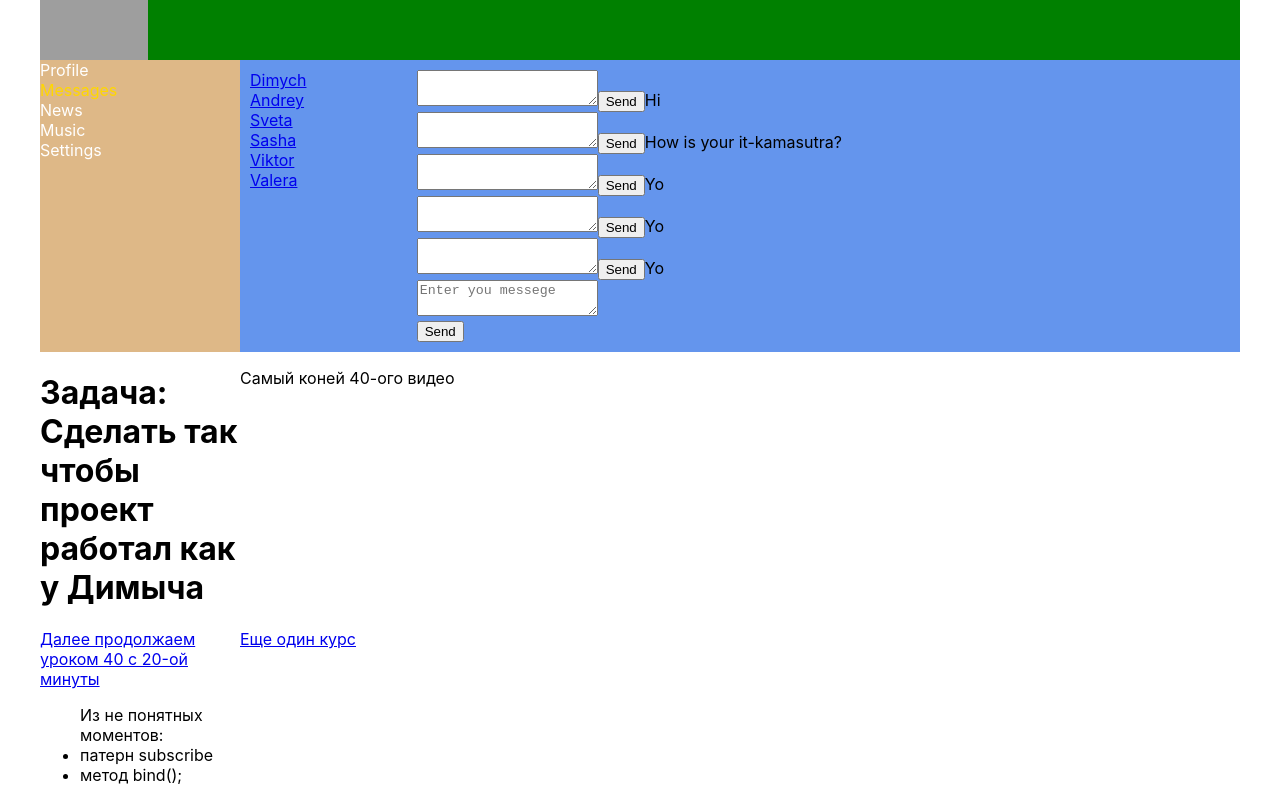
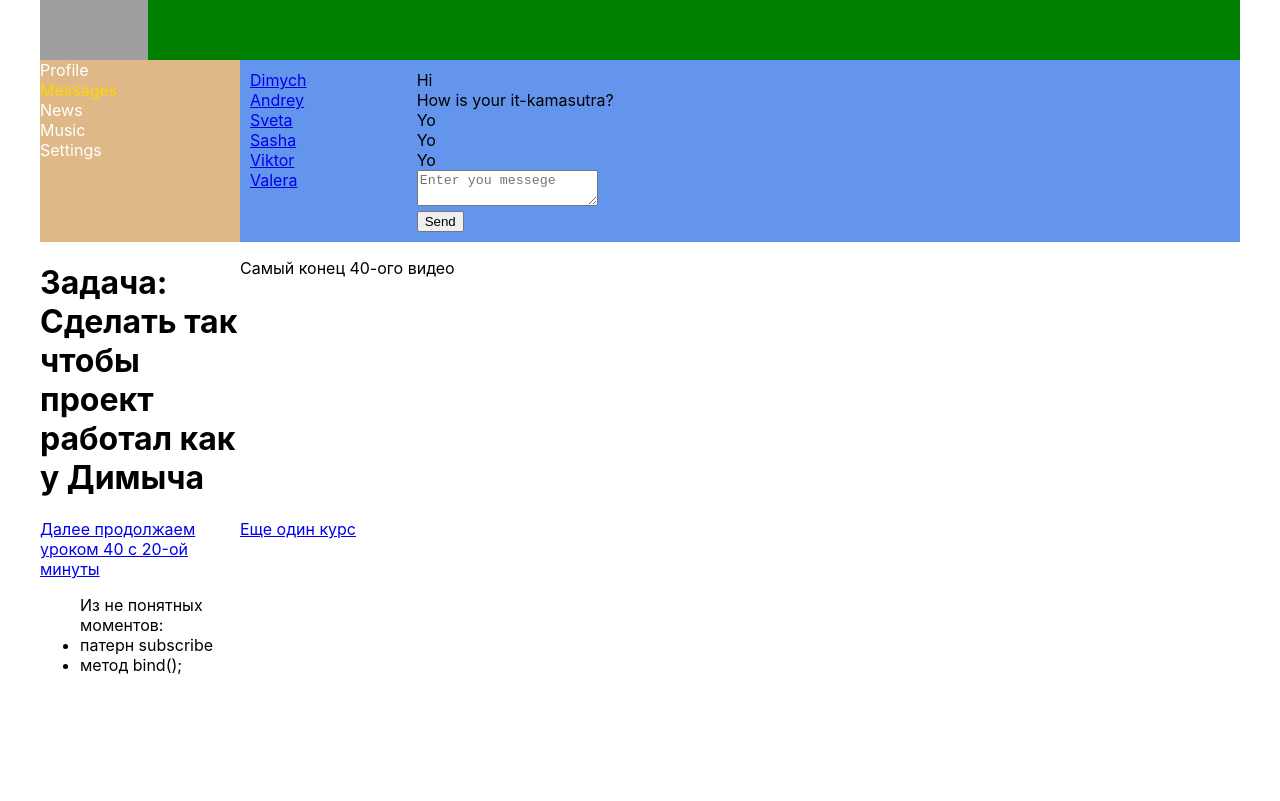
Before and after one commit to Alex12k/react-way-of-samurai, a React (Create React App) app: page /dialogs in a window 1280 px wide. Built offline with nearby package versions, Linux system fonts and the light colour scheme; grey boxes are pictures that could not be loaded.

Commit message:
Начало урока 41

```diff
--- a/src/App.js
+++ b/src/App.js
@@ -29,9 +29,7 @@
 
 
                         <Route exact path='/dialogs'  element={
-
                             <Dialogs store = {props.store}/>}
-
                         />
 
                         <Route       path='/news'     element={<News/>}/>
@@ -47,7 +45,7 @@
                     Задача:
                     Сделать так чтобы проект работал как у Димыча
                 </h1>
-                <p>Самый коней 40-ого видео</p>
+                <p>Самый конец 40-ого видео</p>
 
 
 
--- a/src/components/Dialogs/Message/Message.jsx
+++ b/src/components/Dialogs/Message/Message.jsx
@@ -11,16 +11,8 @@
         //console.log(text);
     }
 
-    let addPost = () =>{
-        let text = newPostElement.current.value;
-        alert(text);
-    }
-
     return (
          <div className={s.dialog}>
-             <textarea onChange={messageOnChange} ref={newPostElement}  value={props.newMessageText}></textarea>
-
-             <button onClick={addPost}>Send</button>
              {props.message}
          </div>
     )
```
Also changed, not shown: README.txt (added).
